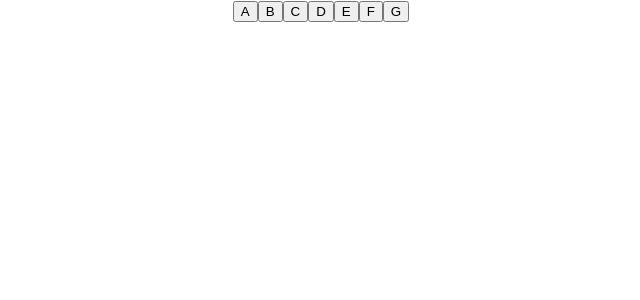
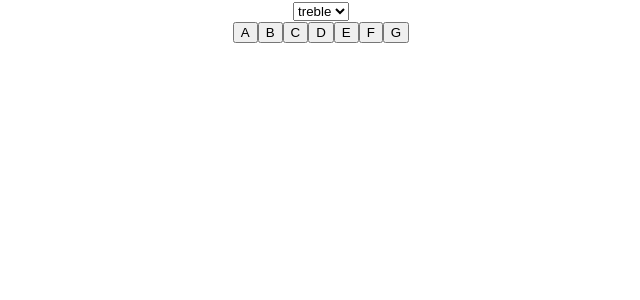
Before and after one commit to yuchida522/music-reading-game, a React (Create React App) app: page / in a window 1280 px wide. Shown: the top 300 px of the page, without its empty margins (319-959 px from the left). Built offline with nearby package versions, Linux system fonts and the light colour scheme.

Commit message:
completed clef dropdown select element

```diff
--- a/src/components/Dropdown.jsx
+++ b/src/components/Dropdown.jsx
@@ -1,9 +1,22 @@
 import React from 'react';
 
+const clefOptions = ['treble', 'alto', 'tenor', 'bass']
+
 function Dropdown(){
+    let clefOption;
+    const renderedOptions = [];
+    for (let i=0; i < clefOptions.length; i++) {
+        clefOption = (
+        <option value="{clefOptions[i]}">{clefOptions[i]}</option>
+        );
+        renderedOptions.push(clefOption);
+    };
+
     return (
         <div>
-
+            <select name="selectClefs" id="selectClefs">
+                {renderedOptions};
+            </select>
         </div>
     )
 }
```
